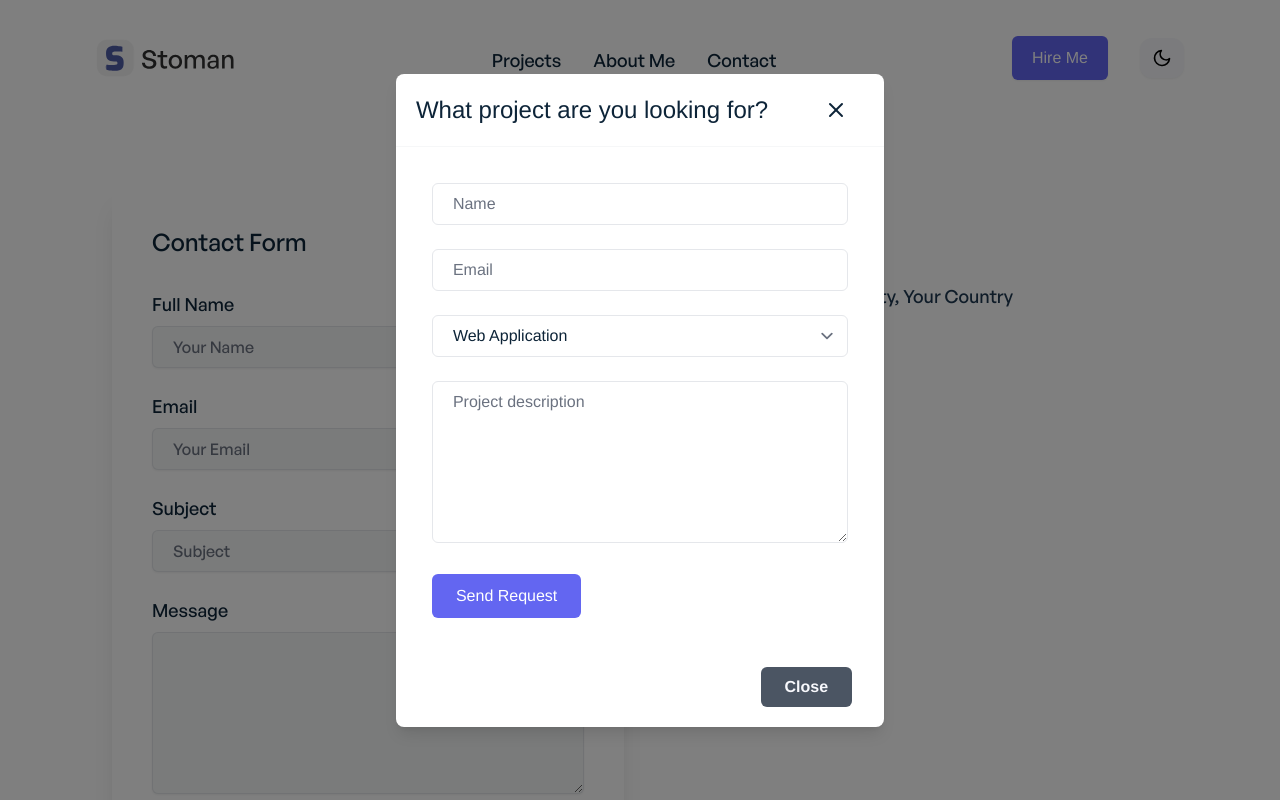
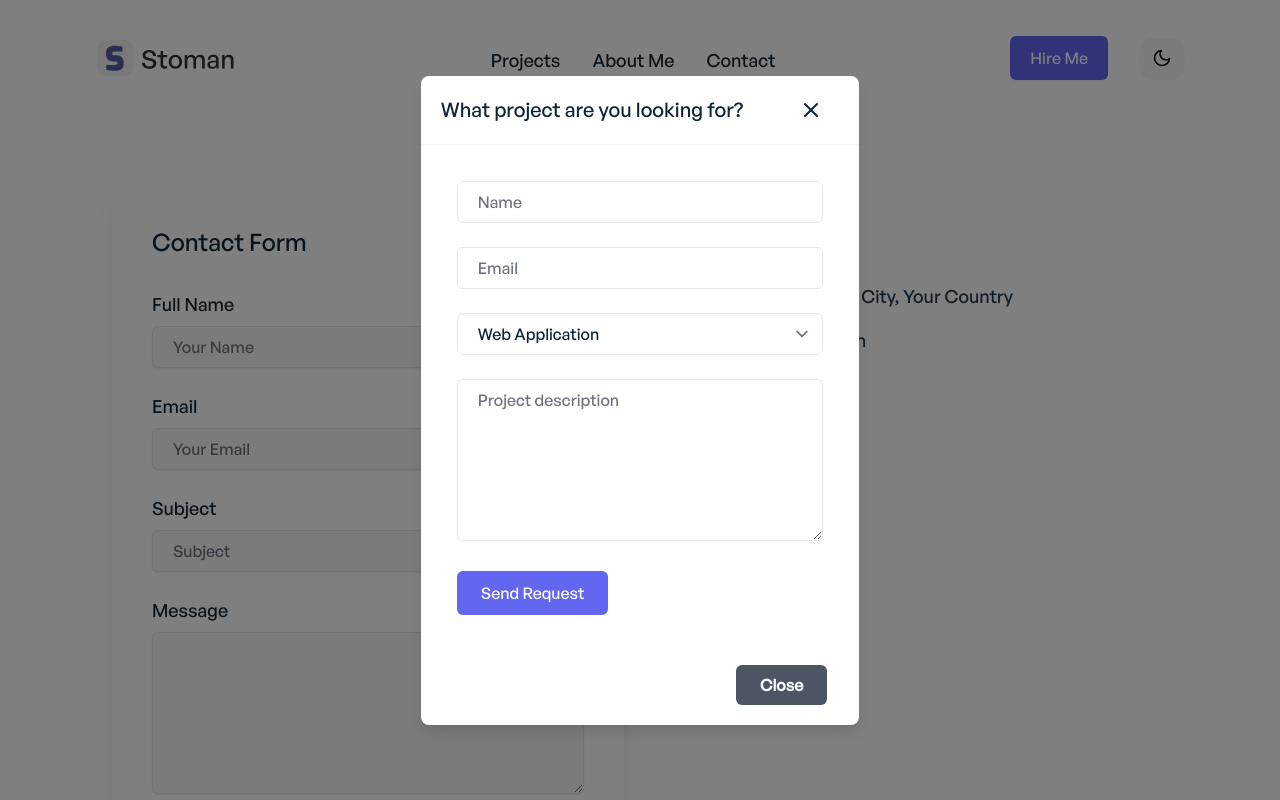
Before and after one commit to velvettouch1004/vuejs-tailwindcss-portfolio, a Vue app: page /contact in a window 1280 px wide. Both pictures are taken after a click on the button "Hire Me". Shown: the top 800 px of the page. Built offline with nearby package versions, Linux system fonts and the light colour scheme; what vue-backtotop would draw is missing.

Commit message:
Hire me modal and button fonts

```diff
--- a/src/components/HireMeModal.vue
+++ b/src/components/HireMeModal.vue
@@ -1,7 +1,7 @@
 <template>
 	<!-- Hire me modal -->
 	<transition name="fade">
-		<div v-show="modal" class="fixed inset-0 z-30">
+		<div v-show="modal" class="font-general-medium fixed inset-0 z-30">
 			<!-- Modal body background as backdrop -->
 			<div
 				v-show="modal"
@@ -24,7 +24,7 @@
 								class="modal-header flex justify-between gap-10 p-5 border-b border-ternary-light dark:border-ternary-dark"
 							>
 								<h5
-									class=" text-primary-dark dark:text-primary-light text-2xl"
+									class=" text-primary-dark dark:text-primary-light text-xl"
 								>
 									What project are you looking for?
 								</h5>
--- a/src/components/shared/AppHeader.vue
+++ b/src/components/shared/AppHeader.vue
@@ -70,7 +70,7 @@
 				<!-- Hire me button -->
 				<div class="hidden md:block">
 					<button
-						class="text-md font-medium bg-indigo-500 hover:bg-indigo-600 text-white shadow-sm rounded-md px-5 py-2.5"
+						class="text-md font-general-medium bg-indigo-500 hover:bg-indigo-600 text-white shadow-sm rounded-md px-5 py-2.5"
 						@click="showModal()"
 						aria-label="Hire Me Button"
 					>
```
